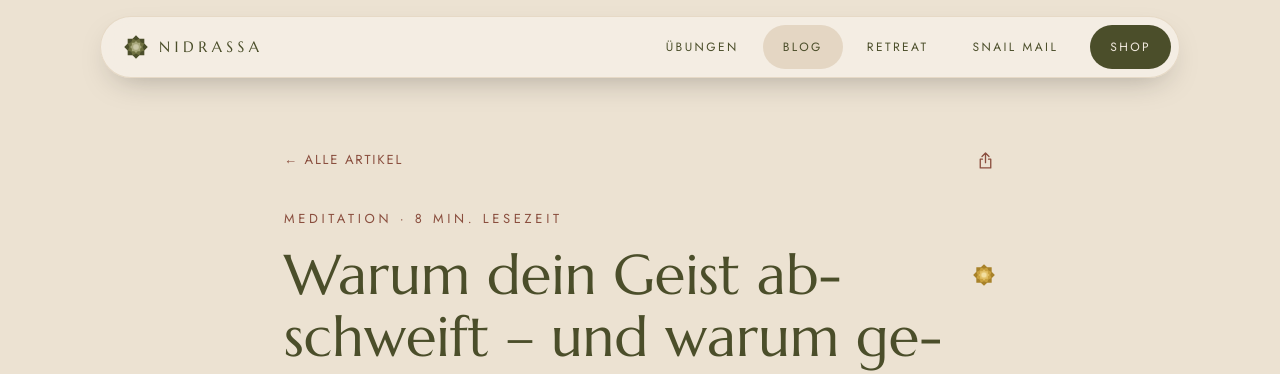
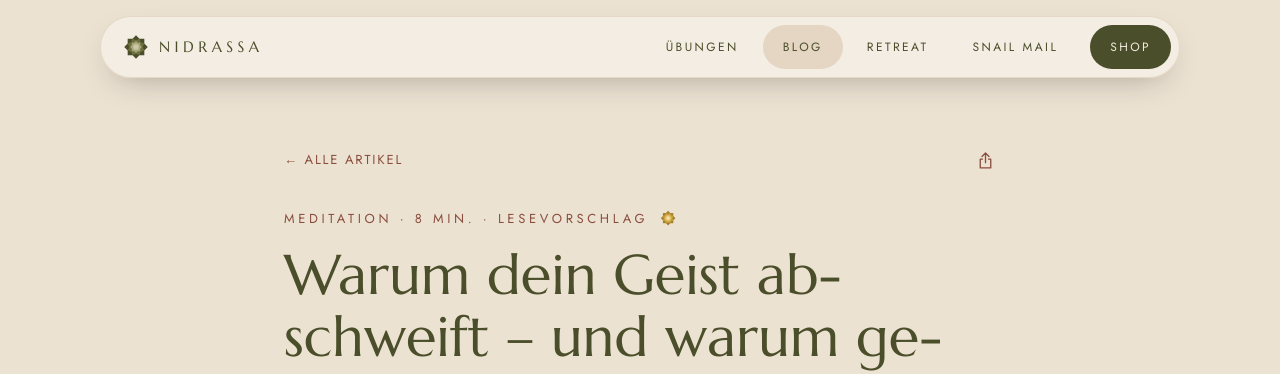
Before and after one commit to Alephantom/nidrassa, a Jekyll site: the page built from _posts/2026-10-12-abschweifen-beim-meditieren.md, in a window 1280 px wide. Shown: the top 374 px of the page. Built offline with Jekyll 4.4.1, drawn with Linux system fonts in a browser that asks for light colours.

Commit message:
Empfehlung: „Meditation · 8 Min. · Lesevorschlag ✦“ in der Meta-Zeile (goldener Stern)

```diff
--- a/_includes/app-fill.html
+++ b/_includes/app-fill.html
@@ -12,7 +12,7 @@
   <p class="app-sub">Aus dem Blog</p>
   <div class="app-blog3">
     {%- for p in site.posts limit: 3 %}
-    <a class="app-bcard" href="{{ p.url }}"><img src="{{ p.image }}" alt="" loading="lazy"><div><p>{{ site.data.formats[p.topic].name }} · {{ p.content | number_of_words | divided_by: 180 | plus: 1 }} Min.</p>{% if p.empfehlung %}<h3 class="nx-hl"><span>{{ p.title }}</span>{% include empfehlung.html %}</h3>{% else %}<h3>{{ p.title }}</h3>{% endif %}</div></a>
+    <a class="app-bcard" href="{{ p.url }}"><img src="{{ p.image }}" alt="" loading="lazy"><div><p><span class="nx-nw">{{ site.data.formats[p.topic].name }} · {{ p.content | number_of_words | divided_by: 180 | plus: 1 }} Min.{% if p.empfehlung %} ·{% endif %}</span>{% if p.empfehlung %} {% include empfehlung.html %}{% endif %}</p><h3>{{ p.title }}</h3></div></a>
     {%- endfor %}
   </div>
 </div>
--- a/_includes/empfehlung.html
+++ b/_includes/empfehlung.html
@@ -1,7 +1,7 @@
 {%- comment -%}
-  „Nidrassa empfiehlt“: nur der Nidrassa-Stern in Gold (Sprite #star), oben rechts neben der Headline.
-  Steht IN der Überschrift als 2. Spalte: <h1|h3 class="nx-hl"><span>Titel</span>{% include empfehlung.html %}</h1|h3>
+  „Nidrassa empfiehlt“: nur der Nidrassa-Stern in Gold (Sprite #star), in der Meta-Zeile: „Meditation · 8 Min. · Lesevorschlag ✦“ (Wunsch Anna-Lena 05.11.).
+  Steht am Ende der Meta-Zeile (eyebrow/meta).
   Erscheint bei front matter empfehlung: true: Artikelkopf (_layouts/post.html), Blogkarten (post-card.html),
   „Aus dem Blog“ (app-fill.html). Stil: styles.css Abschnitt 21. Name für Screenreader/Tooltip: aria-label + title.
 {%- endcomment -%}
-<span class="nx-rec" role="img" aria-label="Nidrassa empfiehlt" title="Nidrassa empfiehlt"><svg class="nx-star" aria-hidden="true"><use href="#star"/></svg></span>
+<span class="nx-rec">Lesevorschlag <svg class="nx-star" role="img" aria-label="Nidrassa empfiehlt"><title>Nidrassa empfiehlt</title><use href="#star"/></svg></span>
--- a/_includes/post-card.html
+++ b/_includes/post-card.html
@@ -6,8 +6,8 @@
 <a class="post{% if include.cls %} {{ include.cls }}{% endif %}" href="{{ p.url }}" data-topic="{{ p.topic }}">
   <div class="thumb"><img src="{{ p.image }}" alt="{{ p.image_alt }}" {% if include.eager %}fetchpriority="high"{% else %}loading="lazy"{% endif %}></div>
   <div class="body">
-    <p class="meta">{{ site.data.formats[p.topic].name }} · {{ p.content | number_of_words | divided_by: 180 | plus: 1 }} Min.</p>
-    {% if p.empfehlung %}<h3 class="nx-hl"><span>{{ p.title }}</span>{% include empfehlung.html %}</h3>{% else %}<h3>{{ p.title }}</h3>{% endif %}
+    <p class="meta"><span class="nx-nw">{{ site.data.formats[p.topic].name }} · {{ p.content | number_of_words | divided_by: 180 | plus: 1 }} Min.{% if p.empfehlung %} ·{% endif %}</span>{% if p.empfehlung %} {% include empfehlung.html %}{% endif %}</p>
+    <h3>{{ p.title }}</h3>
     <p>{{ p.description }}</p>
   </div>
 </a>
--- a/_layouts/post.html
+++ b/_layouts/post.html
@@ -14,8 +14,8 @@ layout: default
       <a class="back" href="/blog/">← Alle Artikel</a>
       <button class="nx-share" type="button" data-share aria-label="Artikel teilen"><svg aria-hidden="true"><use href="#t-share"/></svg></button>
     </div>
-    <p class="eyebrow">{{ site.data.formats[page.topic].name }} · {{ minutes }} Min. Lesezeit</p>
-    {% if page.empfehlung %}<h1 class="nx-hl"><span>{{ page.title }}</span>{% include empfehlung.html %}</h1>{% else %}<h1>{{ page.title }}</h1>{% endif %}
+    <p class="eyebrow"><span class="nx-nw">{{ site.data.formats[page.topic].name }} · {{ minutes }} Min.{% if page.empfehlung %} ·{% else %} Lesezeit{% endif %}</span>{% if page.empfehlung %} {% include empfehlung.html %}{% endif %}</p>
+    <h1>{{ page.title }}</h1>
     {% if page.lead %}<p class="lead">{{ page.lead }}</p>{% endif %}
   </header>
   {% if page.image %}
--- a/assets/styles.css
+++ b/assets/styles.css
@@ -1682,13 +1682,11 @@ body .sp .sp-open a:hover { text-decoration: underline; text-underline-offset: 3
 .nx-timer .nx-t-reset { margin-top: 6px; }
 .nx-timer .nx-t-reset[hidden], .nx-timer .az-done[hidden] { display: none; }
 
-/* „Nidrassa empfiehlt“: nur der goldene Stern oben rechts neben der Headline (h1/h3.nx-hl = Titel + Stern-Spalte) */
+/* „Nidrassa empfiehlt“: in der Meta-Zeile „… · Lesevorschlag ✦“ mit goldenem Stern */
 .nx-star { --s1: #A8822A; --s2: #C9A13F; --s3: #E2C068; --s4: #F3DFA0; flex: none; width: 18px; height: 18px; }
-.nx-hl { --nx-s: 17px; display: grid; grid-template-columns: minmax(0, 1fr) auto; column-gap: 10px; align-items: start; }
-.nx-hl > .nx-rec { display: block; margin-top: calc((1.15em - var(--nx-s)) / 2); margin-top: calc((1lh - var(--nx-s)) / 2); }
-.nx-hl .nx-star { display: block; width: var(--nx-s); height: var(--nx-s); }
-.article-head h1.nx-hl { --nx-s: 24px; column-gap: 16px; }
-.app-bcard h3.nx-hl { --nx-s: 16px; column-gap: 8px; }
+.nx-rec, .nx-nw { white-space: nowrap; }
+@media (max-width: 600px) { .article-head .eyebrow:has(.nx-rec) { letter-spacing: .16em; } }
+.nx-rec .nx-star { display: inline-block; width: 1.25em; height: 1.25em; vertical-align: -0.28em; margin-left: .3em; }
 /* Reihe in der Blog-Übersicht (erst ab 3 markierten Artikeln, blog.html) */
 .blog-rec-section { padding: 0 0 72px; }
 .nx-rec-title { display: flex; align-items: center; gap: 10px; }
```
